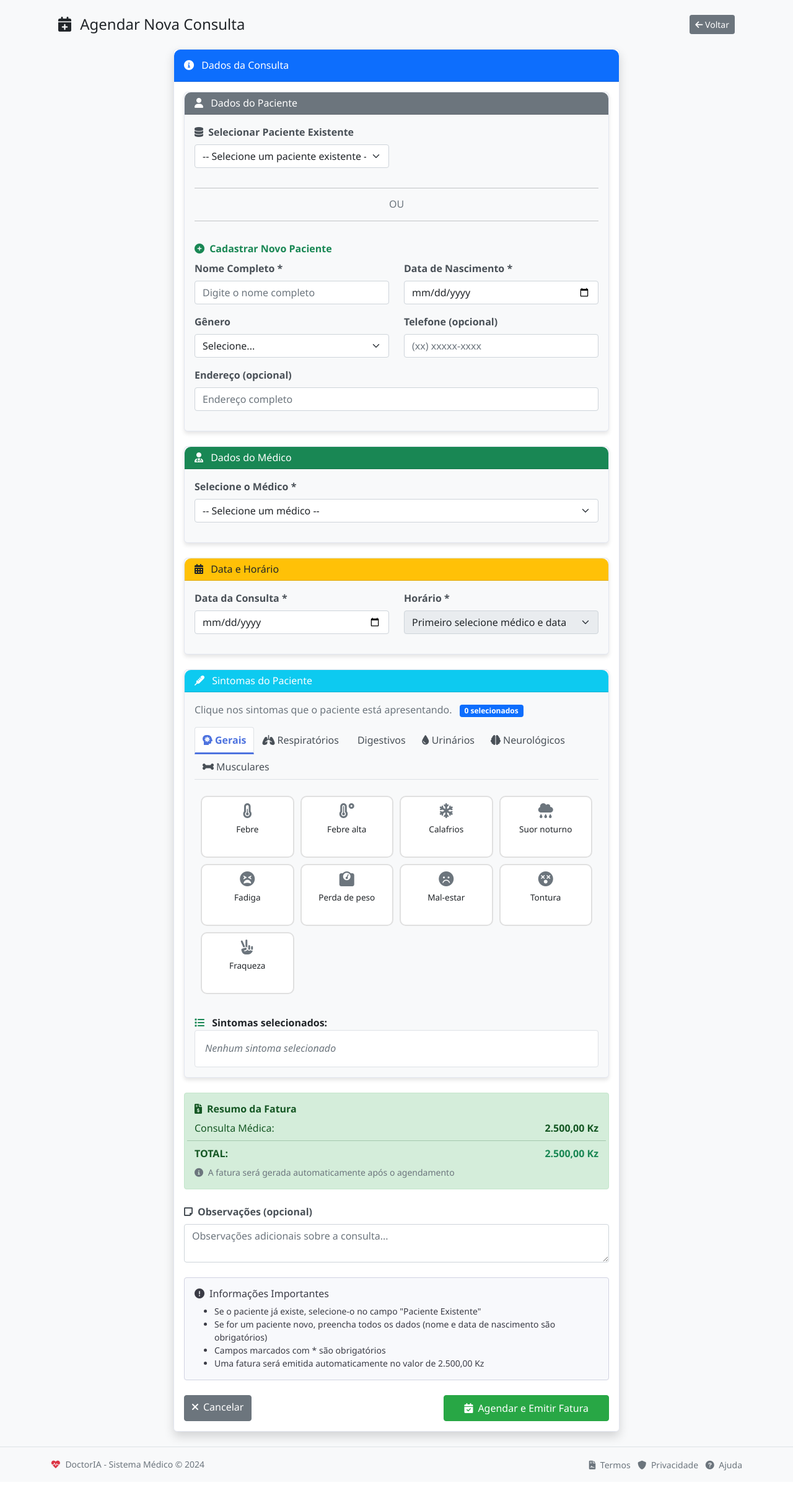
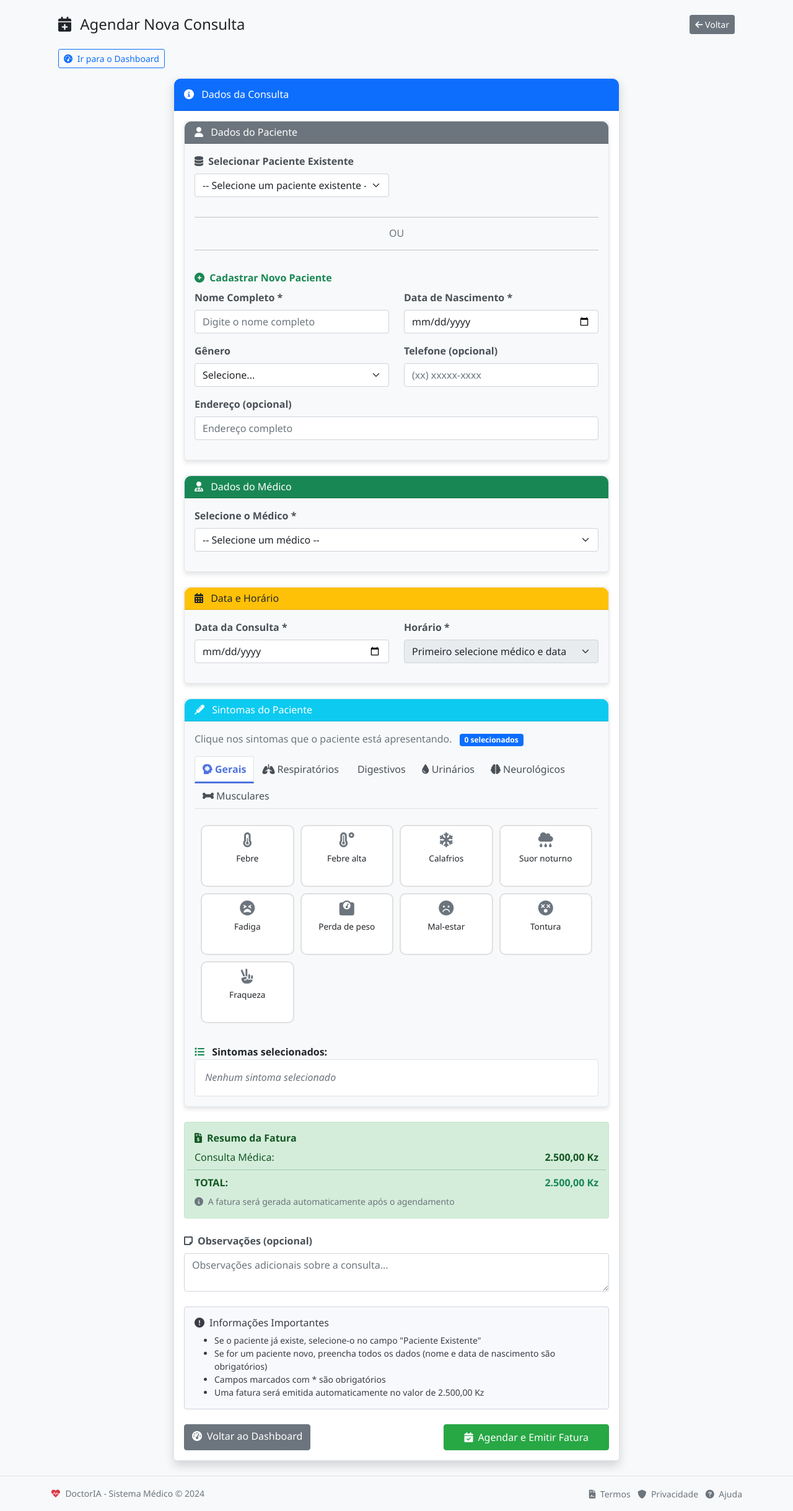
Before and after one commit to Xavier92tchivela/flask, a Flask app: template templates/enfermeiro/agendamento/novo.html in a window 1280 px wide. Shown: the part 62-2500 px from the top of the page at 62% size. Before the commit the page ends 2435 px from the top, so only its background shows below. Run offline with Flask 3, Linux system fonts and the light colour scheme; the template is opened without the code that fills it: most values are stand-ins (such as "Sample title", 1, 10 or a date in 2020); some libraries are stand-ins or nearby versions.

Commit message:
Update novo.html

```diff
--- a/templates/enfermeiro/agendamento/novo.html
+++ b/templates/enfermeiro/agendamento/novo.html
@@ -10,6 +10,13 @@
         </h2>
         <a href="{{ url_for('enfermeiro.agendamento.listar_agendamentos') }}" class="btn btn-secondary btn-sm">
             <i class="fas fa-arrow-left"></i> Voltar
+        </a>
+    </div>
+
+    <!-- Botão para voltar ao Dashboard -->
+    <div class="mb-3">
+        <a href="{{ url_for('enfermeiro.dashboard.index') }}" class="btn btn-outline-primary btn-sm">
+            <i class="fas fa-tachometer-alt me-1"></i> Ir para o Dashboard
         </a>
     </div>
 
@@ -538,8 +545,8 @@
 
                         <!-- Botões -->
                         <div class="d-flex justify-content-between">
-                            <a href="{{ url_for('enfermeiro.agendamento.listar_agendamentos') }}" class="btn btn-secondary">
-                                <i class="fas fa-times me-2"></i>Cancelar
+                            <a href="{{ url_for('enfermeiro.dashboard.index') }}" class="btn btn-secondary">
+                                <i class="fas fa-tachometer-alt me-2"></i>Voltar ao Dashboard
                             </a>
                             <button type="submit" class="btn btn-success" id="btnSubmit">
                                 <i class="fas fa-calendar-check me-2"></i>Agendar e Emitir Fatura
```
